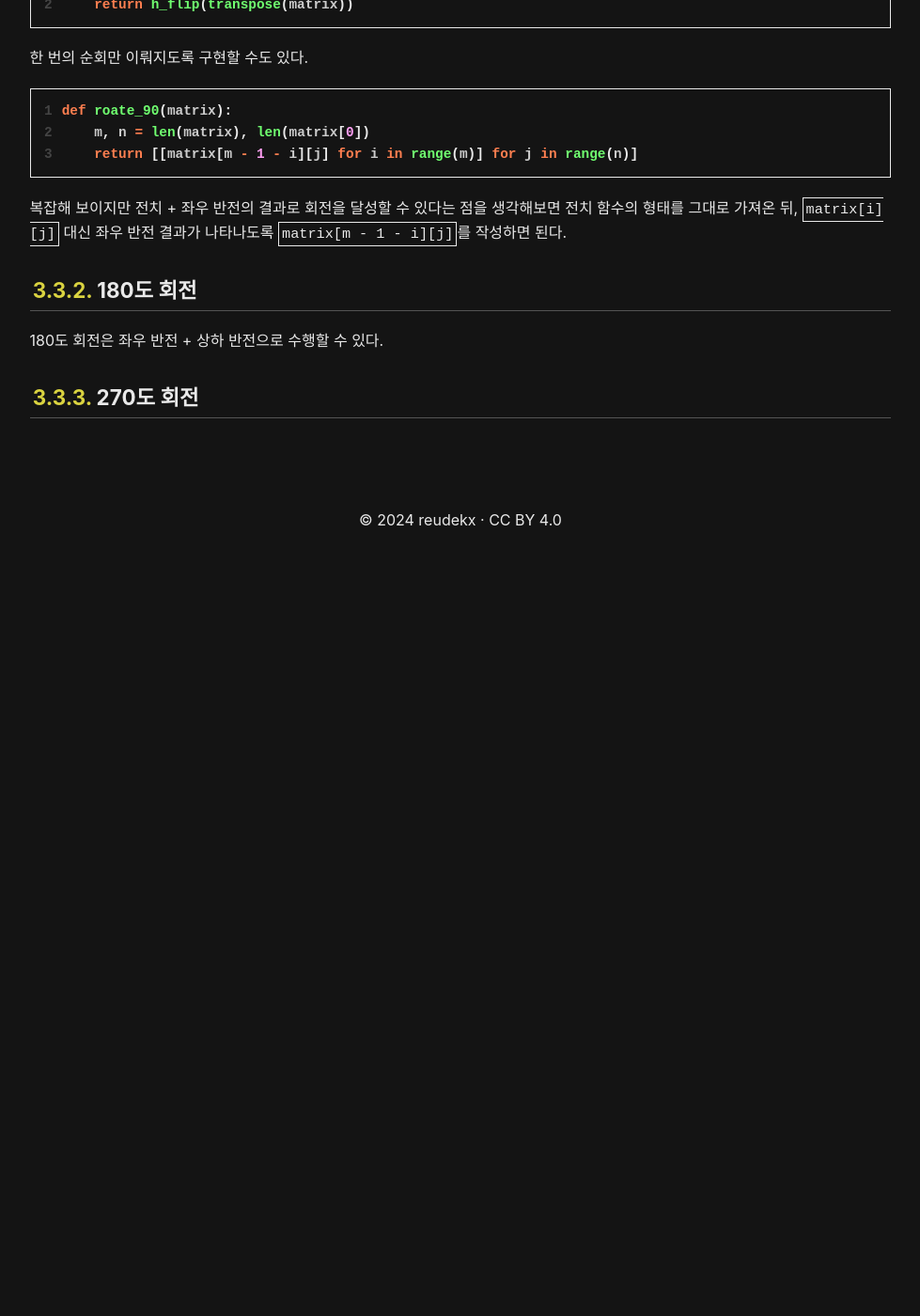
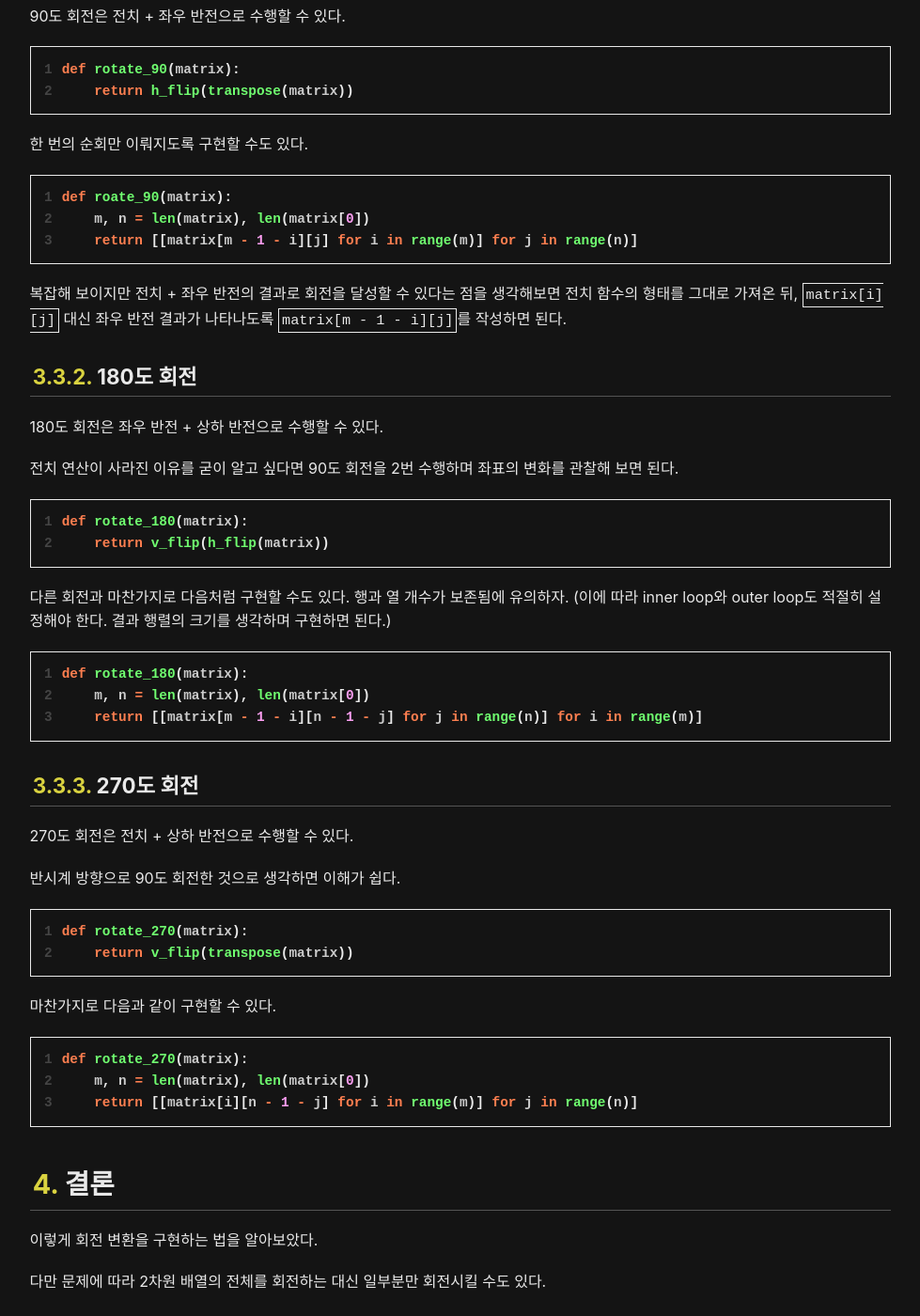
Before and after one commit to reudekx/reudekx.github.io, a Jekyll site: the page built from _docs/docs/CS/알고리즘/회전 변환.md, in a window 1280 px wide and 1400 px high, scrolled down 3031 px. Shown: the whole window at 94% size, without its empty margins (150-1129 px from the left). Built offline with Jekyll 4.4.1, drawn with Linux system fonts in a browser that asks for light colours; before the commit the page ends 3661 px from its top, so only the background shows below that; some of the changed text lies outside the part shown.

Commit message:
docs: 내용 업데이트

````diff
--- a/_docs/docs/CS/알고리즘/회전 변환.md
+++ b/_docs/docs/CS/알고리즘/회전 변환.md
@@ -39,7 +39,10 @@ def transpose(matrix):
 이로 인해 만들어진 행렬을 **전치 행렬**이라고 부른다.
 또한 전치 과정이 코드 상에서 잘 드러나고 있기 때문에 자세한 설명은 생략하겠다.
 
-다만 파이썬의 내장 함수를 이용하면 코드를 더 간결하게 작성할 수 있다.
+다만 for문에서 `i`와 `j` 변수를 저렇게 배치한 이유는
+`matrix[i][j]`가 기존 행렬에서의 **(i, j)**번째 원소와 일치하도록 나타내기 위함이다.
+
+파이썬의 내장 함수를 이용하면 코드를 더 간결하게 작성할 수 있다.
 
 ```python
 def transpose(matrix):
@@ -85,7 +88,7 @@ def v_flip(matrix):
 
 #### 90도 회전
 
-전치 후 좌우 반전을 하면 시계 방향으로 90도 만큼 회전시킬 수 있다.
+90도 회전은 전치 + 좌우 반전으로 수행할 수 있다.
 
 ```python
 def rotate_90(matrix):
@@ -107,4 +110,63 @@ def roate_90(matrix):
 
 180도 회전은 좌우 반전 + 상하 반전으로 수행할 수 있다.
 
+전치 연산이 사라진 이유를 굳이 알고 싶다면 90도 회전을 2번 수행하며 좌표의 변화를 관찰해 보면 된다.
+
+```python
+def rotate_180(matrix):
+    return v_flip(h_flip(matrix))
+```
+
+다른 회전과 마찬가지로 다음처럼 구현할 수도 있다.
+행과 열 개수가 보존됨에 유의하자.
+(이에 따라 inner loop와 outer loop도 적절히 설정해야 한다.
+결과 행렬의 크기를 생각하며 구현하면 된다.)
+
+```python
+def rotate_180(matrix):
+    m, n = len(matrix), len(matrix[0])
+    return [[matrix[m - 1 - i][n - 1 - j] for j in range(n)] for i in range(m)]
+```
+
 #### 270도 회전
+
+270도 회전은 전치 + 상하 반전으로 수행할 수 있다.
+
+반시계 방향으로 90도 회전한 것으로 생각하면 이해가 쉽다.
+
+```python
+def rotate_270(matrix):
+    return v_flip(transpose(matrix))
+```
+
+마찬가지로 다음과 같이 구현할 수 있다.
+
+```python
+def rotate_270(matrix):
+    m, n = len(matrix), len(matrix[0])
+    return [[matrix[i][n - 1 - j] for i in range(m)] for j in range(n)]
+```
+
+## 결론
+
+이렇게 회전 변환을 구현하는 법을 알아보았다.
+
+다만 문제에 따라 2차원 배열의 전체를 회전하는 대신 일부분만 회전시킬 수도 있다.
+
+또한 결과 배열을 새로 만드는 대신 원본 배열을 직접 수정할 수도 있는데,
+가령 반전 연산을 다음과 같이 구현할 수도 있다.
+
+```python
+def h_flip(matrix):
+    n = len(matrix[0])
+    for row in matrix:
+        for i in range(n // 2):
+            row[i], row[n - 1 - i] = row[n - 1 - i], row[i]
+    return matrix # 필요시 반환
+```
+
+이처럼 요구 사항에 따라 구현이 조금씩 달라질 수 있으므로,
+단순히 코드를 암기하는 것보다는
+원리를 이해하고 아래의 문제를 비롯한 다양한 문제들을 풀어보며 실전 감각을 키울 수 있도록 하자.
+
+* [고대 문명 유적 탐사](https://www.codetree.ai/training-field/frequent-problems/problems/ancient-ruin-exploration)
````
